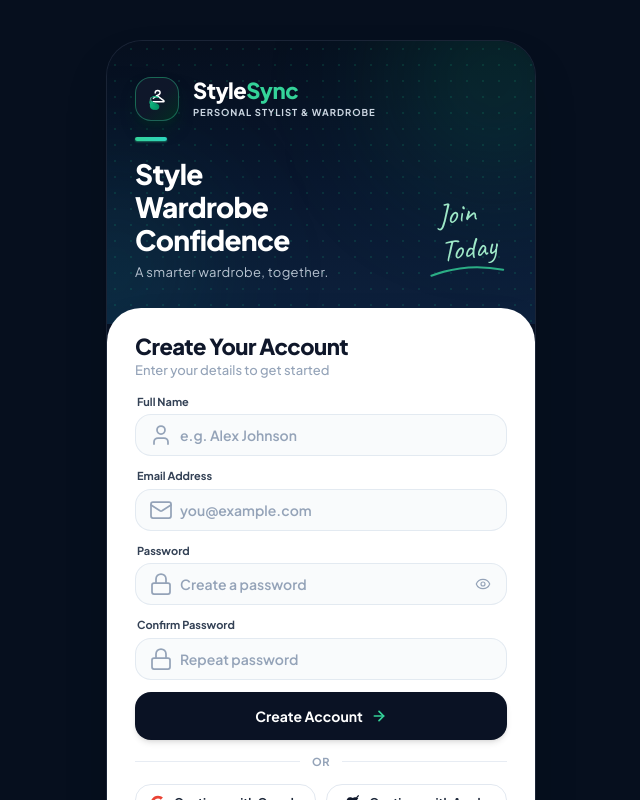
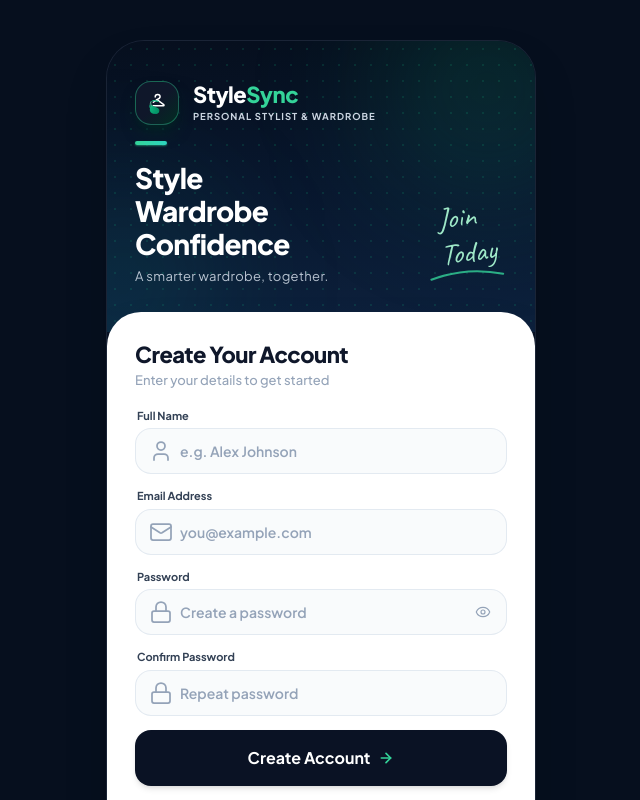
Before and after one commit to sarthak-bhuptani/StyleSync-Frontend, a React (Vite) app: page /register in a window 1280 px wide. Shown: the top 800 px of the page, without its empty margins (319-959 px from the left). Built offline with nearby package versions, Linux system fonts and the light colour scheme; no server answers.

Commit message:
add Login and Register page components

```diff
--- a/src/pages/LoginPage.jsx
+++ b/src/pages/LoginPage.jsx
@@ -44,22 +44,22 @@ export const LoginPage = () => {
 
   return (
     <div className="min-h-screen bg-[#060F1E] text-slate-900 flex justify-center items-center py-0 sm:py-10 px-0 sm:px-4 selection:bg-emerald-500/20 selection:text-emerald-950 font-sans">
-      {/* Universal Luxury Card Container */}
-      <div className="w-full max-w-[430px] min-h-screen sm:min-h-0 sm:h-auto bg-[#091224] sm:rounded-[36px] shadow-2xl overflow-hidden flex flex-col justify-between border-0 sm:border sm:border-slate-800/80 relative">
+      {/* Full-Height Mobile & Desktop Card Container */}
+      <div className="w-full max-w-[430px] min-h-screen bg-[#091224] sm:rounded-[38px] shadow-2xl overflow-hidden flex flex-col justify-between border-0 sm:border sm:border-slate-800/80 relative">
 
         {/* =========================================================================
-            TOP HERO SECTION (Dark Navy with Emerald Ambient Glow & Bold Typography)
+            TOP HERO SECTION (Spacious Dark Hero with Grand Breathing Room)
            ========================================================================= */}
-        <div className="relative pt-8 sm:pt-9 pb-10 sm:pb-11 px-6 sm:px-7 bg-gradient-to-b from-[#060F1E] via-[#09172E] to-[#0D213D] overflow-hidden">
+        <div className="relative pt-9 sm:pt-10 pb-12 sm:pb-13 px-6 sm:px-7 bg-gradient-to-b from-[#060F1E] via-[#09172E] to-[#0D213D] overflow-hidden flex-shrink-0">
 
           {/* Subtle geometric dot pattern */}
           <div className="absolute inset-0 opacity-15 pointer-events-none bg-[radial-gradient(#10b981_1px,transparent_1px)] [background-size:16px_16px]" />
 
-          {/* Ambient Emerald & Cyan Lighting Accents */}
-          <div className="absolute -top-16 -right-16 w-52 h-52 bg-emerald-500/15 rounded-full blur-3xl pointer-events-none" />
-          <div className="absolute top-1/2 -left-20 w-44 h-44 bg-teal-600/15 rounded-full blur-3xl pointer-events-none" />
+          {/* Ambient Lighting Accents */}
+          <div className="absolute -top-16 -right-16 w-56 h-56 bg-emerald-500/15 rounded-full blur-3xl pointer-events-none" />
+          <div className="absolute top-1/2 -left-20 w-48 h-48 bg-teal-600/15 rounded-full blur-3xl pointer-events-none" />
 
-          {/* Top Brand Header & Fixed Logo */}
+          {/* Top Brand Header */}
           <div className="relative z-10 flex items-center justify-between">
             <NavLink to="/" className="flex items-center gap-3.5 group active:scale-95 transition-transform">
               {/* StyleSync Emblem Box */}
@@ -111,17 +111,17 @@ export const LoginPage = () => {
         </div>
 
         {/* =========================================================================
-            BOTTOM CARD / FORM SECTION (Clean White Sheet with Large Rounded Top)
+            BOTTOM CARD / FORM SECTION (Spacious White Sheet with Large Rounded Top)
            ========================================================================= */}
-        <div className="relative z-20 flex-1 bg-white rounded-t-[34px] px-6 sm:px-7 pt-6 pb-7 sm:pb-8 flex flex-col justify-between shadow-2xl -mt-4">
+        <div className="relative z-20 flex-1 bg-white rounded-t-[34px] px-6 sm:px-7 pt-7 pb-8 sm:pb-9 flex flex-col justify-between shadow-2xl -mt-5">
 
           <div>
             {/* Header */}
-            <div className="mb-5">
+            <div className="mb-6">
               <h2 className="text-xl sm:text-[22px] font-black text-slate-900 tracking-tight">
                 Login to Your Account
               </h2>
-              <p className="text-xs sm:text-[13px] text-slate-400 font-medium mt-0.5">
+              <p className="text-xs sm:text-[13px] text-slate-400 font-medium mt-1">
                 Enter your details to continue
               </p>
             </div>
@@ -136,7 +136,7 @@ export const LoginPage = () => {
             {/* Form */}
             <form onSubmit={handleSubmit} className="space-y-4">
 
-              {/* 1. Email Address (Clear Separated Label & Roomy Input) */}
+              {/* 1. Email Address */}
               <div>
                 <label className="block text-xs font-bold text-slate-700 mb-1.5 ml-0.5">
                   Email Address
@@ -151,12 +151,12 @@ export const LoginPage = () => {
                     value={email}
                     onChange={(e) => setEmail(e.target.value)}
                     placeholder="you@example.com"
-                    className="w-full pl-12 pr-4 py-3 bg-slate-50/80 border border-slate-200/90 rounded-2xl text-sm font-semibold text-slate-900 placeholder:text-slate-400 focus:bg-white focus:outline-none focus:border-slate-900 focus:ring-2 focus:ring-slate-900/10 transition-all shadow-2xs"
+                    className="w-full pl-12 pr-4 py-3.5 bg-slate-50/80 border border-slate-200/90 rounded-2xl text-sm font-semibold text-slate-900 placeholder:text-slate-400 focus:bg-white focus:outline-none focus:border-slate-900 focus:ring-2 focus:ring-slate-900/10 transition-all shadow-2xs"
                   />
                 </div>
               </div>
 
-              {/* 2. Password (Clear Separated Label & Roomy Input with Toggle) */}
+              {/* 2. Password */}
               <div>
                 <div className="flex items-center justify-between mb-1.5 ml-0.5">
                   <label className="text-xs font-bold text-slate-700">
@@ -179,7 +179,7 @@ export const LoginPage = () => {
                     value={password}
                     onChange={(e) => setPassword(e.target.value)}
                     placeholder="Enter your password"
-                    className="w-full pl-12 pr-12 py-3 bg-slate-50/80 border border-slate-200/90 rounded-2xl text-sm font-semibold text-slate-900 placeholder:text-slate-400 focus:bg-white focus:outline-none focus:border-slate-900 focus:ring-2 focus:ring-slate-900/10 transition-all shadow-2xs"
+                    className="w-full pl-12 pr-12 py-3.5 bg-slate-50/80 border border-slate-200/90 rounded-2xl text-sm font-semibold text-slate-900 placeholder:text-slate-400 focus:bg-white focus:outline-none focus:border-slate-900 focus:ring-2 focus:ring-slate-900/10 transition-all shadow-2xs"
                   />
                   <button
                     type="button"
@@ -192,7 +192,7 @@ export const LoginPage = () => {
                 </div>
               </div>
 
-              {/* Remember Me Checkbox */}
+              {/* Remember Me */}
               <div className="pt-0.5">
                 <label className="flex items-center gap-2 cursor-pointer select-none">
                   <input
@@ -211,7 +211,7 @@ export const LoginPage = () => {
               <button
                 type="submit"
                 disabled={loading}
-                className="w-full mt-2 py-3.5 bg-[#0A1224] hover:bg-[#121F3A] active:scale-[0.99] text-white font-bold rounded-2xl text-sm shadow-md hover:shadow-lg transition-all flex items-center justify-center gap-2 group cursor-pointer"
+                className="w-full mt-2 py-3.5 sm:py-4 bg-[#0A1224] hover:bg-[#121F3A] active:scale-[0.99] text-white font-bold rounded-2xl text-sm sm:text-base shadow-md hover:shadow-lg transition-all flex items-center justify-center gap-2 group cursor-pointer"
               >
                 <span>{loading ? 'Signing in...' : 'Login'}</span>
                 <ArrowRight className="w-4 h-4 text-emerald-400 group-hover:translate-x-1 transition-transform" strokeWidth={2.5} />
@@ -219,7 +219,7 @@ export const LoginPage = () => {
             </form>
 
             {/* Divider "OR" */}
-            <div className="relative my-4">
+            <div className="relative my-4 sm:my-5">
               <div className="absolute inset-0 flex items-center">
                 <div className="w-full border-t border-slate-200/80" />
               </div>
@@ -230,9 +230,8 @@ export const LoginPage = () => {
               </div>
             </div>
 
-            {/* Social / SSO Row */}
+            {/* Social Row */}
             <div className="grid grid-cols-2 gap-2.5">
-              {/* Google Button */}
               <button
                 type="button"
                 onClick={handleGoogleSignIn}
@@ -247,7 +246,6 @@ export const LoginPage = () => {
                 <span className="truncate">Continue with Google</span>
               </button>
 
-              {/* Apple Sign-In Button */}
               <button
                 type="button"
                 onClick={handleAppleSignIn}
@@ -262,7 +260,7 @@ export const LoginPage = () => {
           </div>
 
           {/* Footer Links */}
-          <div className="mt-5 text-center text-xs text-slate-500">
+          <div className="mt-6 text-center text-xs text-slate-500 pb-2">
             <span>Don't have an account yet? </span>
             <NavLink to="/register" className="font-bold text-emerald-600 hover:text-emerald-700 transition-colors hover:underline">
               Create account
--- a/src/pages/RegisterPage.jsx
+++ b/src/pages/RegisterPage.jsx
@@ -56,22 +56,22 @@ export const RegisterPage = () => {
 
   return (
     <div className="min-h-screen bg-[#060F1E] text-slate-900 flex justify-center items-center py-0 sm:py-10 px-0 sm:px-4 selection:bg-emerald-500/20 selection:text-emerald-950 font-sans">
-      {/* Universal Luxury Card Container */}
-      <div className="w-full max-w-[430px] min-h-screen sm:min-h-0 sm:h-auto bg-[#091224] sm:rounded-[36px] shadow-2xl overflow-hidden flex flex-col justify-between border-0 sm:border sm:border-slate-800/80 relative">
+      {/* Full-Height Mobile & Desktop Card Container */}
+      <div className="w-full max-w-[430px] min-h-screen bg-[#091224] sm:rounded-[38px] shadow-2xl overflow-hidden flex flex-col justify-between border-0 sm:border sm:border-slate-800/80 relative">
 
         {/* =========================================================================
-            TOP HERO SECTION (Dark Navy with Emerald Ambient Glow & Bold Typography)
+            TOP HERO SECTION (Spacious Dark Hero with Grand Breathing Room)
            ========================================================================= */}
-        <div className="relative pt-8 sm:pt-9 pb-10 sm:pb-11 px-6 sm:px-7 bg-gradient-to-b from-[#060F1E] via-[#09172E] to-[#0D213D] overflow-hidden">
+        <div className="relative pt-9 sm:pt-10 pb-12 sm:pb-13 px-6 sm:px-7 bg-gradient-to-b from-[#060F1E] via-[#09172E] to-[#0D213D] overflow-hidden flex-shrink-0">
 
           {/* Subtle geometric dot pattern */}
           <div className="absolute inset-0 opacity-15 pointer-events-none bg-[radial-gradient(#10b981_1px,transparent_1px)] [background-size:16px_16px]" />
 
           {/* Ambient Emerald & Cyan Lighting Accents */}
-          <div className="absolute -top-16 -right-16 w-52 h-52 bg-emerald-500/15 rounded-full blur-3xl pointer-events-none" />
-          <div className="absolute top-1/2 -left-20 w-44 h-44 bg-teal-600/15 rounded-full blur-3xl pointer-events-none" />
+          <div className="absolute -top-16 -right-16 w-56 h-56 bg-emerald-500/15 rounded-full blur-3xl pointer-events-none" />
+          <div className="absolute top-1/2 -left-20 w-48 h-48 bg-teal-600/15 rounded-full blur-3xl pointer-events-none" />
 
-          {/* Top Brand Header & Fixed Logo */}
+          {/* Top Brand Header */}
           <div className="relative z-10 flex items-center justify-between">
             <NavLink to="/" className="flex items-center gap-3.5 group active:scale-95 transition-transform">
               {/* StyleSync Emblem Box */}
@@ -123,30 +123,30 @@ export const RegisterPage = () => {
         </div>
 
         {/* =========================================================================
-            BOTTOM CARD / FORM SECTION (Clean White Sheet with Large Rounded Top)
+            BOTTOM CARD / FORM SECTION (Spacious White Sheet with Large Rounded Top)
            ========================================================================= */}
-        <div className="relative z-20 flex-1 bg-white rounded-t-[34px] px-6 sm:px-7 pt-6 pb-7 sm:pb-8 flex flex-col justify-between shadow-2xl -mt-4">
+        <div className="relative z-20 flex-1 bg-white rounded-t-[34px] px-6 sm:px-7 pt-7 pb-8 sm:pb-9 flex flex-col justify-between shadow-2xl -mt-5">
 
           <div>
             {/* Header */}
-            <div className="mb-4">
+            <div className="mb-5">
               <h2 className="text-xl sm:text-[22px] font-black text-slate-900 tracking-tight">
                 Create Your Account
               </h2>
-              <p className="text-xs sm:text-[13px] text-slate-400 font-medium mt-0.5">
+              <p className="text-xs sm:text-[13px] text-slate-400 font-medium mt-1">
                 Enter your details to get started
               </p>
             </div>
 
             {/* Error Message */}
             {error && (
-              <div className="mb-3.5 p-3 bg-rose-50 border border-rose-200 text-rose-700 text-xs rounded-2xl font-medium">
+              <div className="mb-4 p-3 bg-rose-50 border border-rose-200 text-rose-700 text-xs rounded-2xl font-medium">
                 {error}
               </div>
             )}
 
             {/* Form */}
-            <form onSubmit={handleSubmit} className="space-y-3">
+            <form onSubmit={handleSubmit} className="space-y-3.5">
 
               {/* 1. Full Name */}
               <div>
@@ -163,7 +163,7 @@ export const RegisterPage = () => {
                     value={name}
                     onChange={(e) => setName(e.target.value)}
                     placeholder="e.g. Alex Johnson"
-                    className="w-full pl-11 pr-4 py-2.5 bg-slate-50/80 border border-slate-200/90 rounded-2xl text-xs sm:text-sm font-semibold text-slate-900 placeholder:text-slate-400 focus:bg-white focus:outline-none focus:border-slate-900 focus:ring-2 focus:ring-slate-900/10 transition-all shadow-2xs"
+                    className="w-full pl-11 pr-4 py-2.5 sm:py-3 bg-slate-50/80 border border-slate-200/90 rounded-2xl text-xs sm:text-sm font-semibold text-slate-900 placeholder:text-slate-400 focus:bg-white focus:outline-none focus:border-slate-900 focus:ring-2 focus:ring-slate-900/10 transition-all shadow-2xs"
                   />
                 </div>
               </div>
@@ -183,7 +183,7 @@ export const RegisterPage = () => {
                     value={email}
                     onChange={(e) => setEmail(e.target.value)}
                     placeholder="you@example.com"
-                    className="w-full pl-11 pr-4 py-2.5 bg-slate-50/80 border border-slate-200/90 rounded-2xl text-xs sm:text-sm font-semibold text-slate-900 placeholder:text-slate-400 focus:bg-white focus:outline-none focus:border-slate-900 focus:ring-2 focus:ring-slate-900/10 transition-all shadow-2xs"
+                    className="w-full pl-11 pr-4 py-2.5 sm:py-3 bg-slate-50/80 border border-slate-200/90 rounded-2xl text-xs sm:text-sm font-semibold text-slate-900 placeholder:text-slate-400 focus:bg-white focus:outline-none focus:border-slate-900 focus:ring-2 focus:ring-slate-900/10 transition-all shadow-2xs"
                   />
                 </div>
               </div>
@@ -203,7 +203,7 @@ export const RegisterPage = () => {
                     value={password}
                     onChange={(e) => setPassword(e.target.value)}
                     placeholder="Create a password"
-                    className="w-full pl-11 pr-11 py-2.5 bg-slate-50/80 border border-slate-200/90 rounded-2xl text-xs sm:text-sm font-semibold text-slate-900 placeholder:text-slate-400 focus:bg-white focus:outline-none focus:border-slate-900 focus:ring-2 focus:ring-slate-900/10 transition-all shadow-2xs"
+                    className="w-full pl-11 pr-11 py-2.5 sm:py-3 bg-slate-50/80 border border-slate-200/90 rounded-2xl text-xs sm:text-sm font-semibold text-slate-900 placeholder:text-slate-400 focus:bg-white focus:outline-none focus:border-slate-900 focus:ring-2 focus:ring-slate-900/10 transition-all shadow-2xs"
                   />
                   <button
                     type="button"
@@ -231,7 +231,7 @@ export const RegisterPage = () => {
                     value={confirmPassword}
                     onChange={(e) => setConfirmPassword(e.target.value)}
                     placeholder="Repeat password"
-                    className="w-full pl-11 pr-4 py-2.5 bg-slate-50/80 border border-slate-200/90 rounded-2xl text-xs sm:text-sm font-semibold text-slate-900 placeholder:text-slate-400 focus:bg-white focus:outline-none focus:border-slate-900 focus:ring-2 focus:ring-slate-900/10 transition-all shadow-2xs"
+                    className="w-full pl-11 pr-4 py-2.5 sm:py-3 bg-slate-50/80 border border-slate-200/90 rounded-2xl text-xs sm:text-sm font-semibold text-slate-900 placeholder:text-slate-400 focus:bg-white focus:outline-none focus:border-slate-900 focus:ring-2 focus:ring-slate-900/10 transition-all shadow-2xs"
                   />
                 </div>
               </div>
@@ -240,7 +240,7 @@ export const RegisterPage = () => {
               <button
                 type="submit"
                 disabled={loading}
-                className="w-full mt-2 py-3.5 bg-[#0A1224] hover:bg-[#121F3A] active:scale-[0.99] text-white font-bold rounded-2xl text-sm shadow-md hover:shadow-lg transition-all flex items-center justify-center gap-2 group cursor-pointer"
+                className="w-full mt-2 py-3.5 sm:py-4 bg-[#0A1224] hover:bg-[#121F3A] active:scale-[0.99] text-white font-bold rounded-2xl text-sm sm:text-base shadow-md hover:shadow-lg transition-all flex items-center justify-center gap-2 group cursor-pointer"
               >
                 <span>{loading ? 'Creating Account...' : 'Create Account'}</span>
                 <ArrowRight className="w-4 h-4 text-emerald-400 group-hover:translate-x-1 transition-transform" strokeWidth={2.5} />
@@ -248,7 +248,7 @@ export const RegisterPage = () => {
             </form>
 
             {/* Divider "OR" */}
-            <div className="relative my-3.5">
+            <div className="relative my-4">
               <div className="absolute inset-0 flex items-center">
                 <div className="w-full border-t border-slate-200/80" />
               </div>
@@ -259,9 +259,8 @@ export const RegisterPage = () => {
               </div>
             </div>
 
-            {/* Social / SSO Row */}
+            {/* Social Row */}
             <div className="grid grid-cols-2 gap-2.5">
-              {/* Google Button */}
               <button
                 type="button"
                 onClick={handleGoogleSignUp}
@@ -276,7 +275,6 @@ export const RegisterPage = () => {
                 <span className="truncate">Continue with Google</span>
               </button>
 
-              {/* Apple Sign-Up Button */}
               <button
                 type="button"
                 onClick={handleAppleSignUp}
@@ -291,7 +289,7 @@ export const RegisterPage = () => {
           </div>
 
           {/* Footer Links */}
-          <div className="mt-4 text-center text-xs text-slate-500">
+          <div className="mt-5 text-center text-xs text-slate-500 pb-2">
             <span>Already have an account? </span>
             <NavLink to="/login" className="font-bold text-emerald-600 hover:text-emerald-700 transition-colors hover:underline">
               Sign in
```
